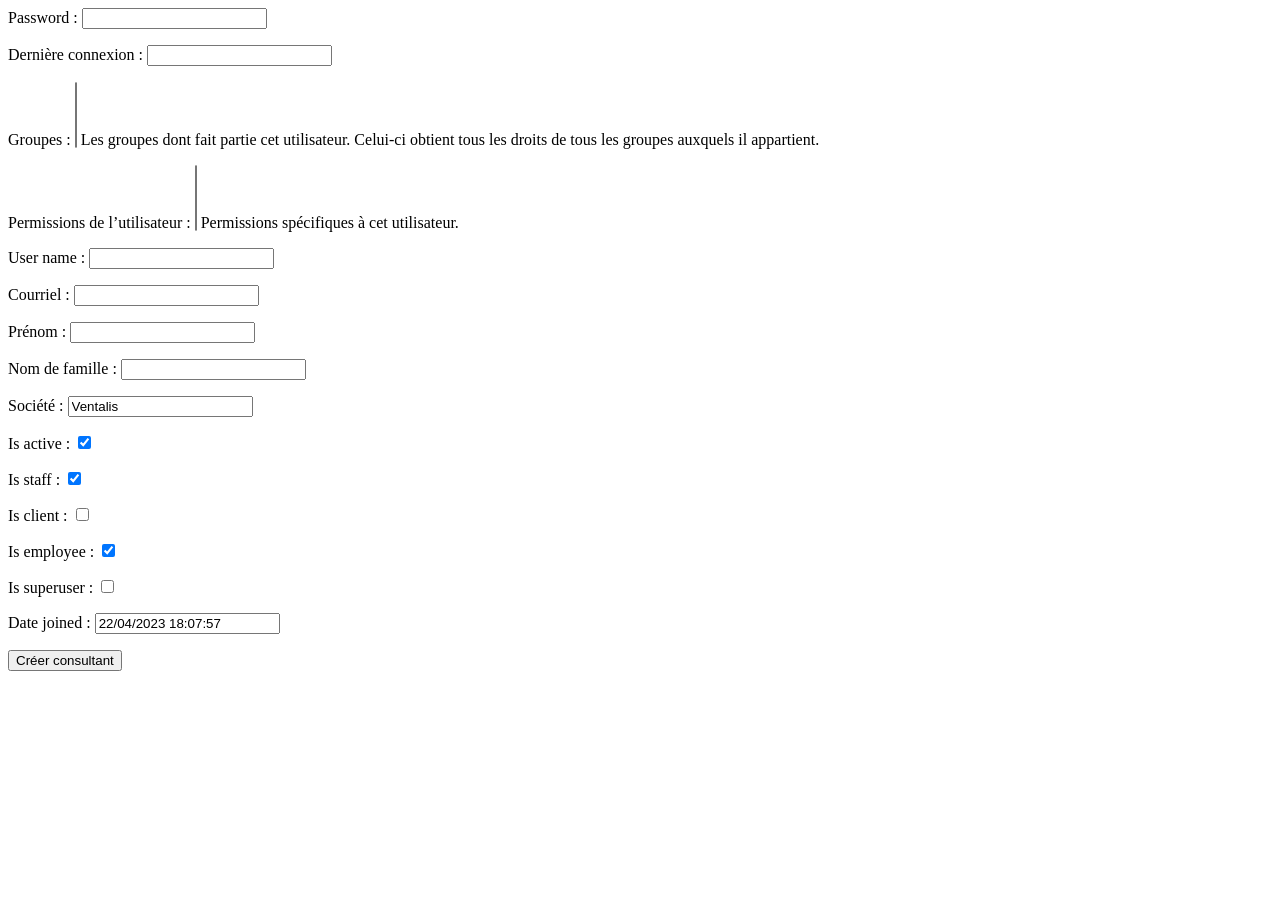
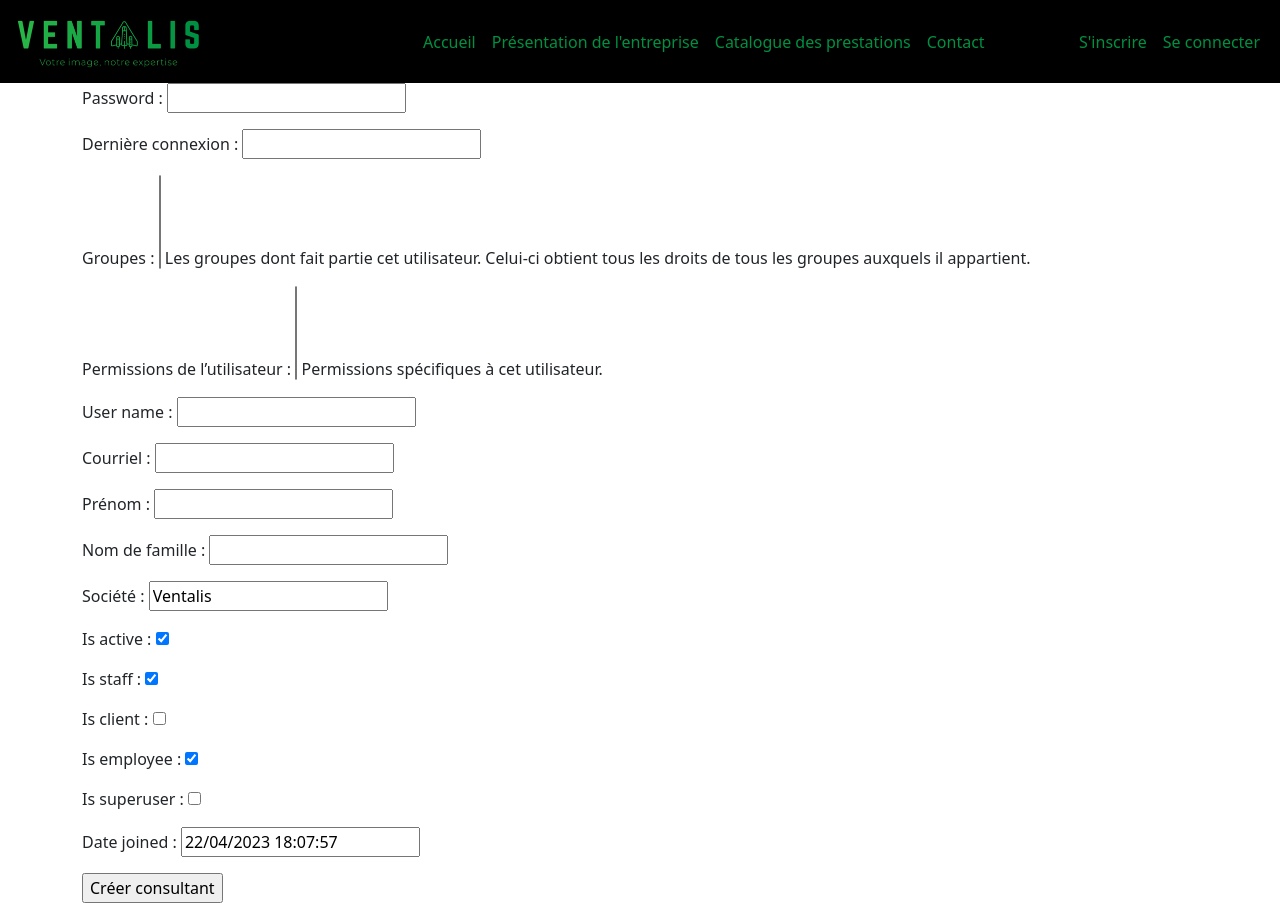
Before and after one commit to Aleks512/ProjetEcom, a Django app: page /consultant/add/ in a window 1280 px wide. Before the commit the page ends 671 px from the top, so only its background shows below. Run offline with Django 4.2, Linux system fonts and the light colour scheme; some libraries are stand-ins or nearby versions.

Commit message:
base nav implementation

```diff
--- a/static/css/style_navbar.css
+++ b/static/css/style_navbar.css
@@ -7,9 +7,10 @@
   background-color: grey;
 }*/
 
-.my-bg-dark {
-  background-color: #ff0000; /* set the background color to red */
+.navbar-dark {
+  background-color: #000000 !important;
 }
+
 .navbar-dark .navbar-brand,
 .navbar-dark .navbar-nav .nav-link {
   color: #009042;
--- a/templates/base.html
+++ b/templates/base.html
@@ -13,58 +13,12 @@
   </head>
 </head>
 <body>
-<!--<nav class="navbar navbar-expand-lg navbar-dark bg-dark">-->
-<!--  <div class="container-fluid">-->
-<!--    <a class="navbar-brand" href="#">Ventalis</a>-->
-<!--    <button class="navbar-toggler" type="button" data-bs-toggle="collapse" data-bs-target="#navbarNav" aria-controls="navbarNav" aria-expanded="false" aria-label="Toggle navigation">-->
-<!--      <span class="navbar-toggler-icon"></span>-->
-<!--    </button>-->
-<!--    <div class="collapse navbar-collapse" id="navbarNav">-->
-<!--      <ul class="navbar-nav">-->
-<!--        <li class="nav-item">-->
-<!--          <a class="nav-link" href="/">Accueil</a>-->
-<!--        </li>-->
-<!--        <li class="nav-item">-->
-<!--          <a class="nav-link" href="#">Présentation</a>-->
-<!--        </li>-->
-<!--        <li class="nav-item">-->
-<!--          <a class="nav-link" href="#">Catalogue</a>-->
-<!--        </li>-->
-<!--        <li class="nav-item">-->
-<!--          <a class="nav-link" href="#">Contact</a>-->
-<!--        </li>-->
-<!--        {% if user.is_authenticated and user.is_superuser %}-->
-<!--        <li class="nav-item">-->
-<!--          <a class="nav-link" href="#">Administration</a>-->
-<!--        </li>-->
-<!--        {% endif %}-->
-<!--        {% if user.is_authenticated and user.is_employee %}-->
-<!--        <li class="nav-item">-->
-<!--          <a class="nav-link" href="#">Intranet</a>-->
-<!--        </li>-->
-<!--        {% endif %}-->
-<!--        {% if user.is_authenticated and user.is_customer %}-->
-<!--        <li class="nav-item">-->
-<!--          <a class="nav-link" href="#">Mon espace</a>-->
-<!--        </li>-->
-<!--        {% endif %}-->
-<!--        {% if user.is_authenticated %}-->
-<!--          <li class="nav-item">-->
-<!--            <a class="nav-link" href="{% url 'logout' %}">Se déconnecter</a>-->
-<!--          </li>-->
-<!--          {% else %}-->
-<!--          <li class="nav-item">-->
-<!--            <a class="nav-link" href="{% url 'login' %}">Se connecter</a>-->
-<!--          </li>-->
-<!--          {% endif %}-->
-<!--      </ul>-->
-<!--    </div>-->
-<!--  </div>-->
-<!--</nav>-->
-
+<header>
   <nav class="navbar navbar-expand-lg navbar-dark bg-dark">
     <div class="container-fluid">
-    <a class="navbar-brand" href="{% url 'home' %}">Nom de l'entreprise</a>
+      <a class="navbar-brand" href="{% url 'home' %}">
+        <img src="{% static 'css/logo.png' %}" alt="logo de Ventalis">
+      </a>
       <button class="navbar-toggler" type="button" data-bs-toggle="collapse" data-bs-target="#navbarNav" aria-controls="navbarNav" aria-expanded="false" aria-label="Toggle navigation">
         <span class="navbar-toggler-icon"></span>
       </button>
@@ -87,21 +41,24 @@
           {% if user.is_authenticated %}
             {% if user.is_superuser %}
               <li class="nav-item">
-              <a class="nav-link" href="{% url 'admin:index' %}">Administration</a>
+                <a class="nav-link" href="#">Administration</a>
               </li>
             {% elif user.is_employee %}
               <li class="nav-item">
-              <a class="nav-link" href="{% url 'intranet' %}">Intranet</a>
+                <a class="nav-link" href="#">Intranet</a>
               </li>
             {% elif user.is_customer %}
               <li class="nav-item">
-              <a class="nav-link" href="{% url 'my_space' %}">Mon espace</a>
+                <a class="nav-link" href="#">Mon espace</a>
               </li>
             {% endif %}
             <li class="nav-item">
               <a class="nav-link" href="{% url 'logout' %}">Se déconnecter</a>
             </li>
           {% else %}
+            <li class="nav-item">
+              <a class="nav-link" href="{% url 'signup' %}">S'inscrire</a>
+            </li>
             <li class="nav-item">
               <a class="nav-link" href="{% url 'login' %}">Se connecter</a>
             </li>
@@ -110,9 +67,12 @@
       </div>
     </div>
   </nav>
+</header>
 
-
+    <div class="container">
       {% block content %}
       {% endblock %}
+    </div>
+<script src="https://cdn.jsdelivr.net/npm/bootstrap@5.0.0/dist/js/bootstrap.bundle.min.js"></script>
 </body>
 </html>
--- a/users/templates/users/client_signup.html
+++ b/users/templates/users/client_signup.html
@@ -1,3 +1,5 @@
+{% extends 'base.html' %}
+
 {% block content %}
 
 <div class = "login">
--- a/users/templates/users/consultant_create.html
+++ b/users/templates/users/consultant_create.html
@@ -1,5 +1,9 @@
+{% extends 'base.html' %}
+
+{% block content %}
 <form method="post">
   {% csrf_token %}
   {{ form.as_p }}
   <input type="submit" value="Créer consultant">
 </form>
+{% endblock %}
--- a/users/templates/users/consultant_list.html
+++ b/users/templates/users/consultant_list.html
@@ -1,3 +1,5 @@
+{% extends 'base.html' %}
+
 {% block content %}
   <table>
     <thead>
--- a/users/templates/users/customers_list.html
+++ b/users/templates/users/customers_list.html
@@ -1,3 +1,4 @@
+{% extends 'base.html' %}
 {% block content %}
     <h1>{{ title }}</h1>
     <table class="table">
--- a/users/templates/users/home_admin.html
+++ b/users/templates/users/home_admin.html
@@ -1,4 +1,4 @@
-{% extends 'users/base.html' %}
+{% extends 'base.html' %}
 
 {% block title %}Home{% endblock %}
 
```
Also changed, not shown: users/templates/users/home_client.html (+3 -10 lines), users/templates/users/home_consultant.html (+3 -10 lines). Lines whose indentation alone changed are shown as unchanged.
